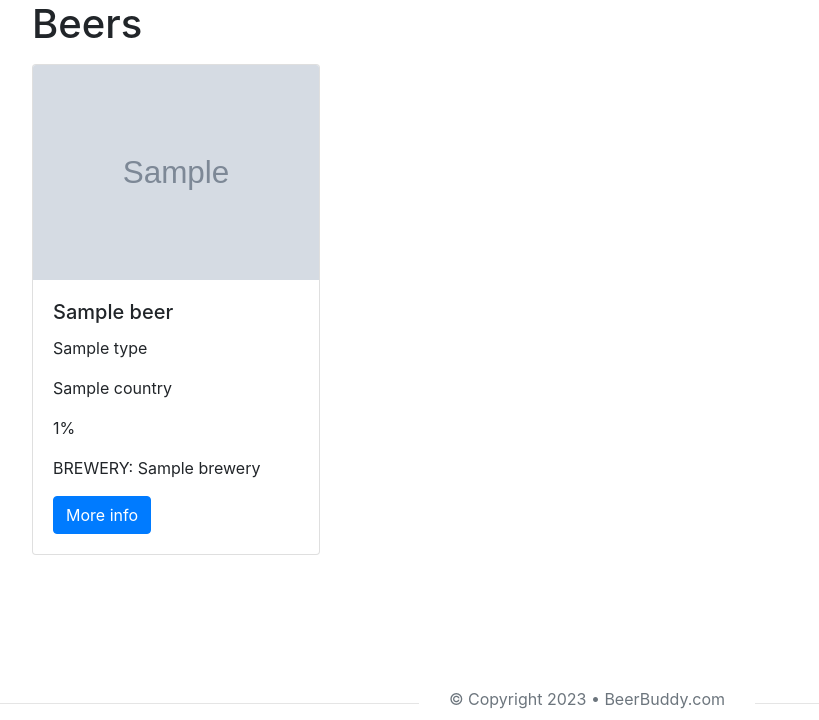
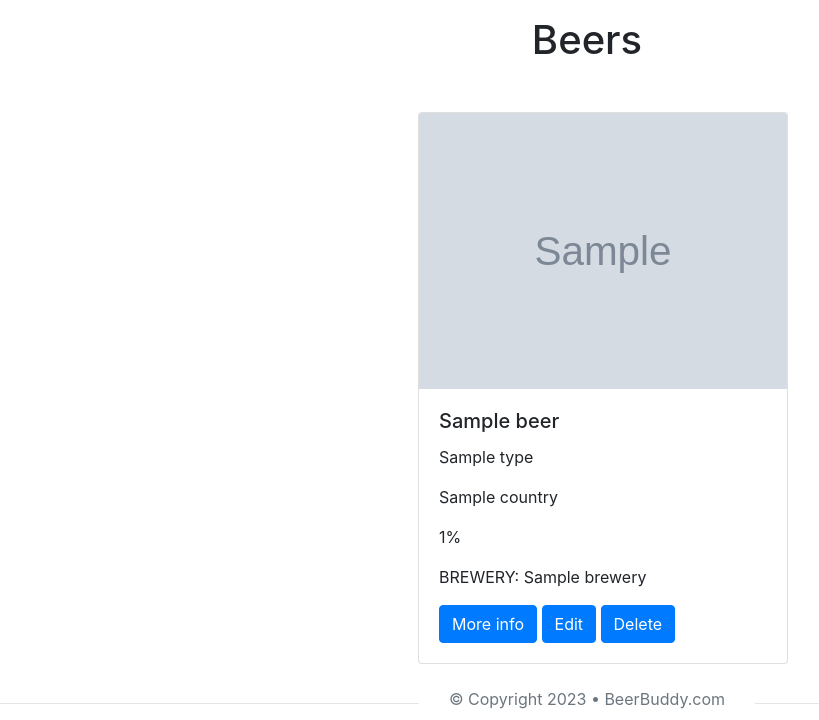
Before and after one commit to Sofievdabeele/beerbuddy, a Laravel app: template laravel-and-beyond/resources/views/beers.blade.php in a window 1280 px wide. Shown: the part 80-800 px from the top of the page, without its empty margins (53-872 px from the left). Run offline with Laravel 10, Linux system fonts and the light colour scheme; the template is opened without the code that fills it: most values are stand-ins (such as "Sample title", 1, 10 or a date in 2020); grey boxes marked "Sample" are stand-in pictures; style sheets or scripts are compiled from the project's sources.

Commit message:
Aad bootstrap styling to beer cards

```diff
--- a/laravel-and-beyond/database/factories/BeerFactory.php
+++ b/laravel-and-beyond/database/factories/BeerFactory.php
@@ -19,7 +19,7 @@ class BeerFactory extends Factory
         return [
             'name' => fake()->name(),
             'slug' => fake()->slug(),
-            'image' => fake()->imageUrl(),
+            'image' => './Images/duvel.jpg',
             'type' => fake()->word(),
             'country' => fake()->country(),
             'alcohol_percentage' => fake()->randomFloat(2, 0, 100),
--- a/laravel-and-beyond/resources/views/beers.blade.php
+++ b/laravel-and-beyond/resources/views/beers.blade.php
@@ -1,11 +1,11 @@
 @extends('layouts.layout')
 @section('content')
 
-<div class="container">
-    <h1>Beers</h1>
+<h1 class="text-center mx-auto mt-3 mb-5">Beers</h1>
+<div class="container d-flex flex-wrap mx-auto w-100" id="card-container">
 
     @foreach ($beers as $beer)
-        <p class="card-text">< x-beer-preview-card :beer="$beer" /></p>
+        <p class="card-text mb-3 mx-3" style="max-width: 300px;">< x-beer-preview-card :beer="$beer" /></p>
     @endforeach
 </div>
 
--- a/laravel-and-beyond/resources/views/components/beer-preview-card.blade.php
+++ b/laravel-and-beyond/resources/views/components/beer-preview-card.blade.php
@@ -1,7 +1,7 @@
 @props(['beer'])
 
-<div class="card" style="width: 18rem;">
-    <img class="card-img-top" src="{{$beer->image}}" alt="Card image cap">
+<div class="card mb-5 mr-4 mx-auto" style="max-width: 450px; max-width: 370px;">
+    <img class="card-img-top" src="{{$beer->image}}" alt="Image of the displayed beer">
     <div class="card-body">
       <h5 class="card-title">{{$beer->name}}</h5>
       <p class="card-text">{{$beer->type}}</p>
@@ -10,5 +10,8 @@
       <p class="card-text">BREWERY: {{$beer->brewery}}</p>
 
       <a href="/beers/{{$beer->slug}}" class="btn btn-primary">More info</a>
+      <a href="#" class="btn btn-primary">Edit</a>
+      <a href="#" class="btn btn-primary">Delete</a>
+
     </div>
   </div>
```
Also changed, not shown: laravel-and-beyond/database/seeders/BeerSeeder.php (deleted, +0 -30 lines).
